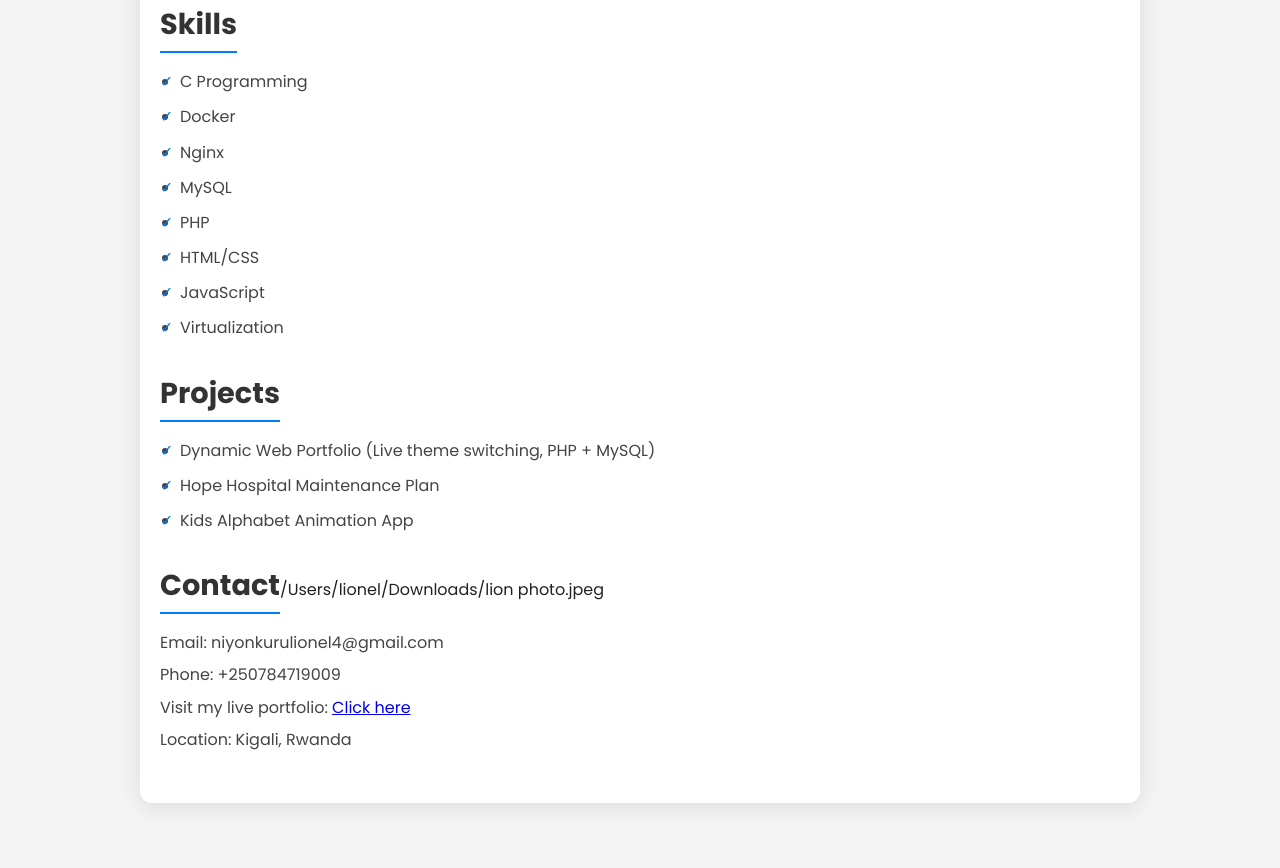
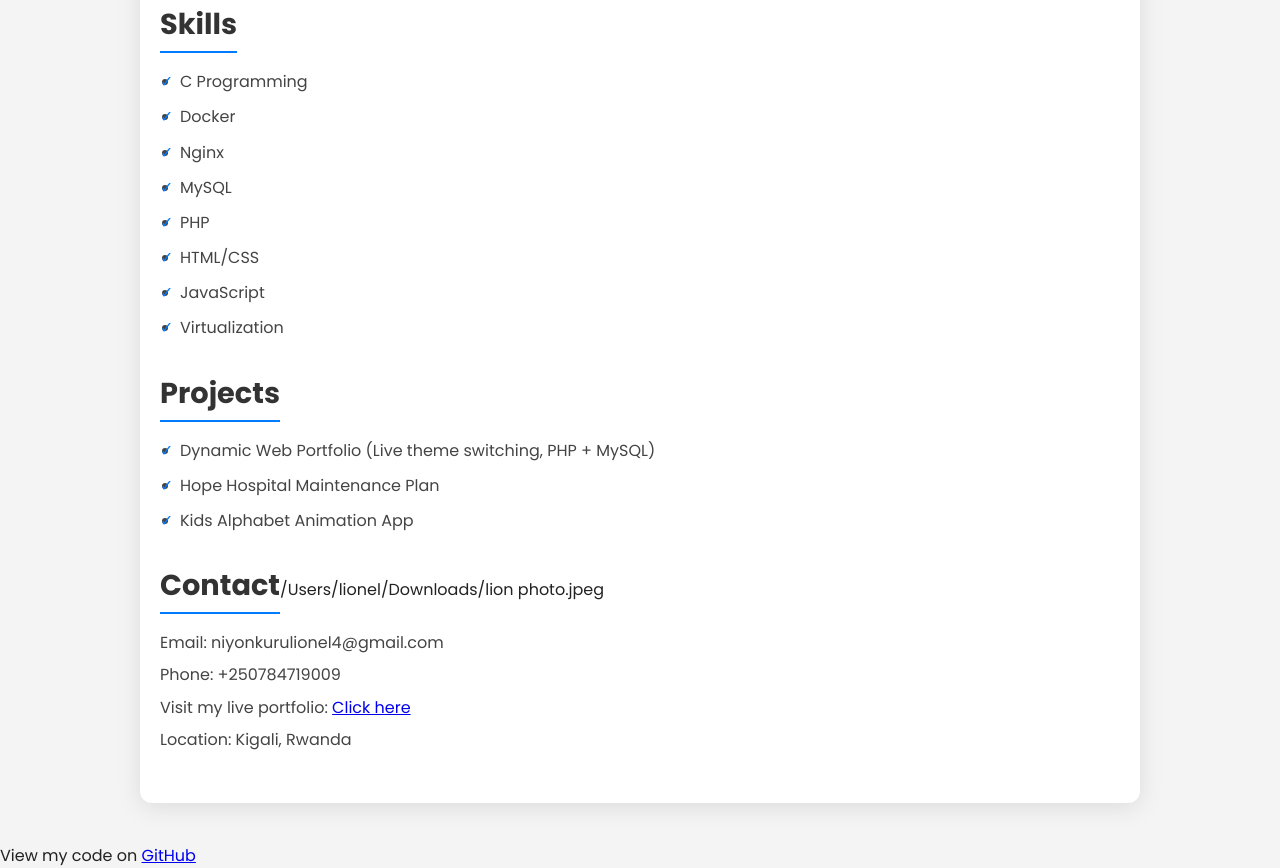
Before and after one commit to NkuruLion/portfolio, a plain HTML site: page index.html in a window 1280 px wide. Shown: the part 787-1655 px from the top of the page. Before the commit the page ends 1630 px from the top, so only its background shows below. Drawn offline with Linux system fonts and the light colour scheme.

Commit message:
Update index.html

```diff
--- a/index.html
+++ b/index.html
@@ -70,3 +70,6 @@
   <script src="index.js" defer></script>
 </body>
 </html>
+<footer>
+  <p>View my code on <a href="https://github.com/NkuruLion/portfolio" target="_blank">GitHub</a></p>
+</footer>
```
